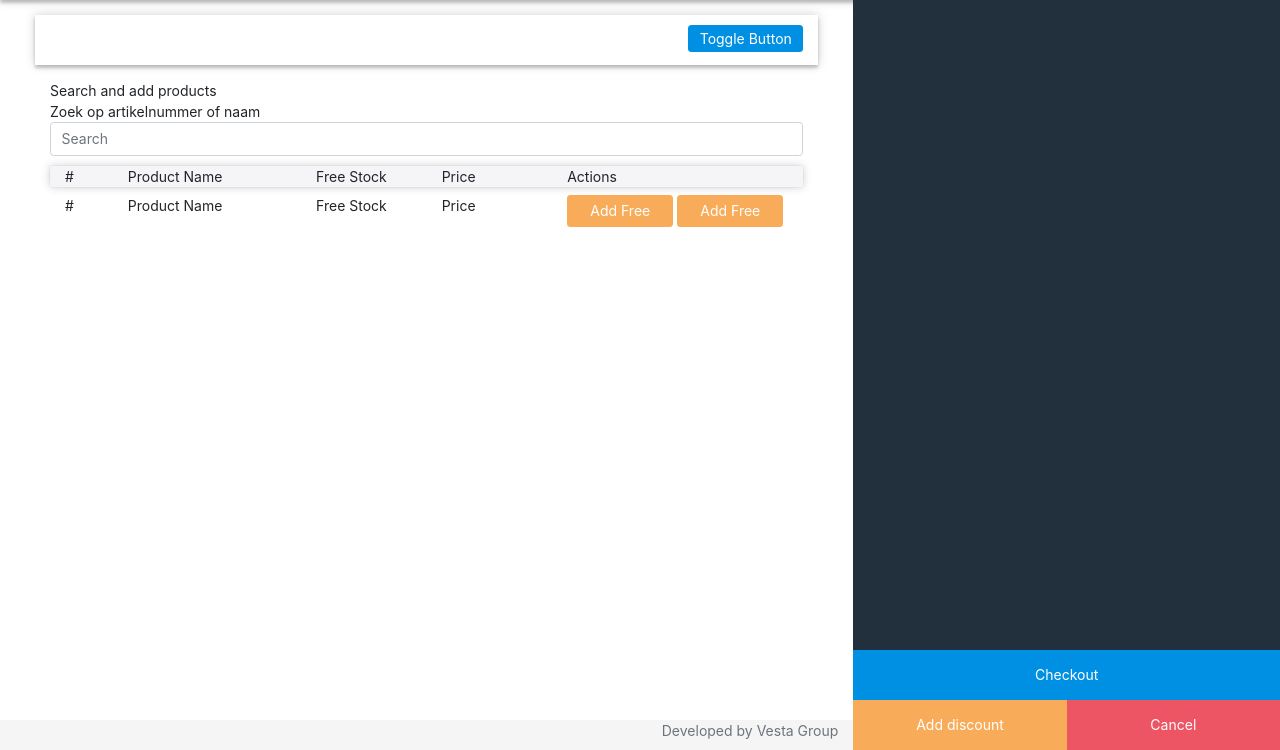
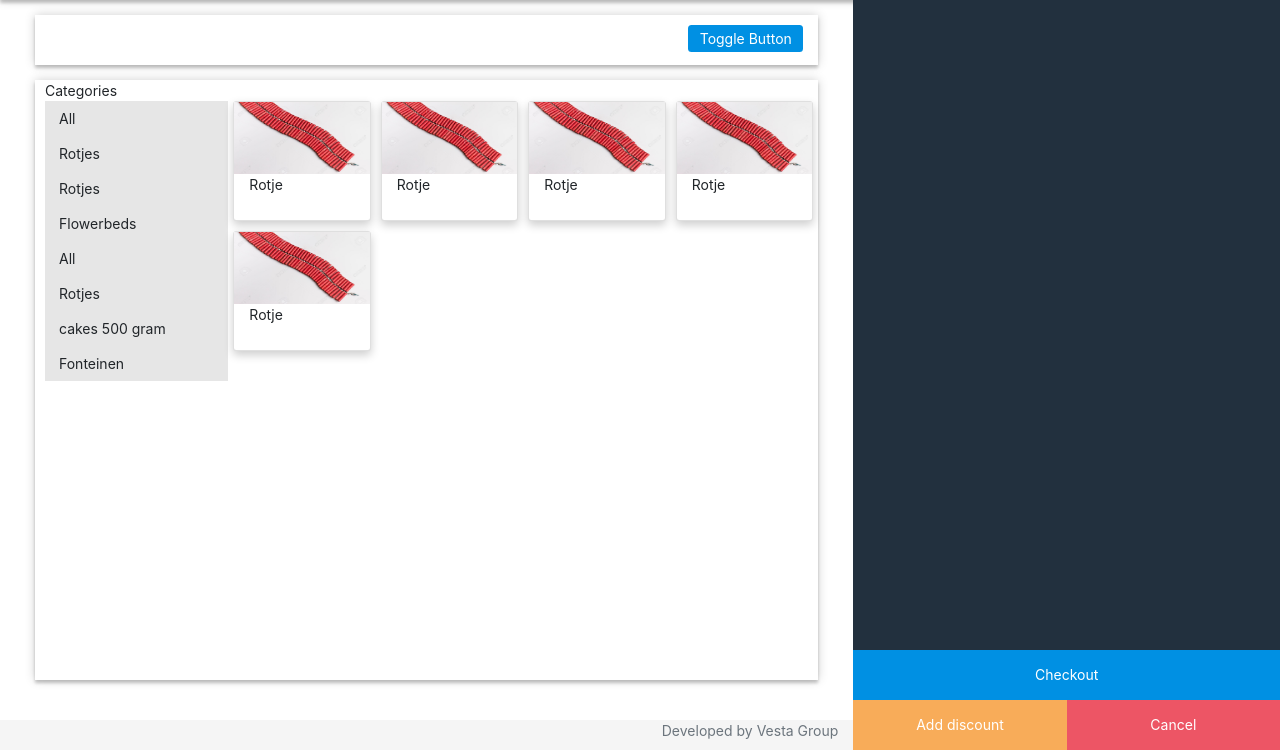
Before and after one commit to Yboeckholtz/Vesta, a PHP site: page /kassa/index.html in a window 1280 px wide. Shown: the part 50-800 px from the top of the page. Run offline with PHP 8.4, Linux system fonts and the light colour scheme.

Commit message:
toggle working and pages updated

```diff
--- a/kassa/assets/css/style.css
+++ b/kassa/assets/css/style.css
@@ -32,6 +31,17 @@
     color: white;
 
 }
+
+.shoppingSection{
+    padding-left: 50px;
+    padding-right: 50px;
+}
+
+.touchViewSection{
+    padding-left: 10px;
+    height: 80%;
+    box-shadow: 0 3px 3px 0 rgba(0, 0, 0, 0.2), 0 0px 10px 0 rgba(0, 0, 0, 0.19);
+}
 .categoriesSection {
     padding-left: 0px;
     padding-right: 10px;
@@ -39,59 +49,11 @@
 .categories{
     padding-left: 0px;
     background-color: #e6e6e6;
-
+}
+.productItems {
+    padding-left: 5px;
 
 }
-.touchViewSection{
-    padding-left: 10px;
-}
-.shoppingSection{
-    padding-left: 50px;
-    padding-right: 50px;
-}
-.checkoutBtn{
-    background-color: #0090e3;
-    text-align: center;
-    line-height: 50px;
-}
-
-.addDiscountBtn{
-    background-color:#f8ac59; height: 50px;
-    text-align: center;
-    line-height: 50px
-
-}
-
-.cancelBtn{
-    background-color: #ed5565; height: 50px;
-    text-align: center;
-    line-height: 50px
-
-}
-
-.buttonSection{
-    position: absolute;
-    bottom: 0;
-    width: 100%;
-}
-
-.cartSection{
-    background-color: #22303e;
-    height: calc(100vh - 50px);
-    color: white;
-}
-
-.footer{
-    position: absolute;
-    bottom: 0;
-    left: 0;
-    width: 100%;
-    height: 30px;
-    background-color: #f5f5f5;
-    text-align: right;
-}
-
-
 .card {
     /* Add shadows to create the "card" effect */
     box-shadow: 0 4px 10px 0 rgba(0,0,0,0.2);
@@ -105,17 +67,25 @@
 
 }
 
-.searchBar{
-    margin-bottom: 10px;
+.keyboardViewSection{
+    display: none;
+    height: 80%;
+    box-shadow: 0 3px 3px 0 rgba(0, 0, 0, 0.2), 0 0px 10px 0 rgba(0, 0, 0, 0.19);
 }
-.btn-keyboardView{
+.keyboardViewRow {
+    padding-left: 10px;
+    padding-right: 10px;
+}
+.keyboardViewButton{
     padding: 2px;
     background-color: #f8ac59;
     color: white;
     width: 48%;
     height: 4vh;
 }
-
+.searchBar{
+    margin-bottom: 10px;
+}
 .row.productTableHeader{
     box-shadow: 0 0 1px 0 rgba(0, 0, 0, 0.2), 0 0px 10px 0 rgba(0, 0, 0, 0.19);
     margin: 0px;
--- a/kassa/assets/js/myscripts.js
+++ b/kassa/assets/js/myscripts.js
@@ -0,0 +1,4 @@
+function toggle() {
+    $('.keyboardViewSection').toggle();
+    $('.touchViewSection').toggle();
+}
--- a/kassa/index.html
+++ b/kassa/index.html
@@ -4,7 +4,9 @@
     <title>PyroDesk</title>
     <link rel="stylesheet" href="https://stackpath.bootstrapcdn.com/bootstrap/4.3.1/css/bootstrap.min.css">
     <link rel="stylesheet" href="/assets/css/style.css">
-    <script src="myscripts.js"></script>
+    <script src="https://ajax.googleapis.com/ajax/libs/jquery/3.3.1/jquery.min.js"></script>
+    <script src="/assets/js/myscripts.js"></script>
+
 </head>
 <body>
 
@@ -26,76 +28,78 @@
 <!--toggle bar-->
             <div class="row">
                 <div class="col-12 toggleBar">
-                    <button class="btn toggleBtn"> Toggle Button</button>
+                    <button class="btn toggleBtn" onclick="toggle()"> Toggle Button</button>
                 </div>
             </div>
 <!--/toggle bar-->
 
-            <div class="row">
+            <div class="row touchViewSection">
 <!--shopping sector-->
                 <!-- touchView -->
                 <!-- Categories menu -->
-<!--                <div class="col-3 categoriesSection"> Categories-->
-<!--                    <div class="categories">-->
-<!--                        <a class="nav-link" >All</a>-->
-<!--                        <a class="nav-link" >Rotjes</a>-->
-<!--                        <a class="nav-link" >Rotjes</a>-->
-<!--                        <a class="nav-link" >Flowerbeds</a>-->
-<!--                        <a class="nav-link" >All</a>-->
-<!--                        <a class="nav-link" >Rotjes</a>-->
-<!--                        <a class="nav-link" >cakes 500 gram</a>-->
-<!--                        <a class="nav-link" >Fonteinen</a>-->
-<!--                    </div>-->
-<!--                </div>-->
-<!--                &lt;!&ndash; categories menu &ndash;&gt;-->
-<!--                <div class="col-9 touchViewSection">-->
-<!--                    <br>-->
-<!--                    <div class="row">-->
-<!--                        <div class="col-3 productCard">-->
-<!--                            <div class="card">-->
-<!--                                <img src="assets/images/Firecracker.jpg" alt="Avatar" style="width:100%; height: 9vh;">-->
-<!--                                <div class="container">-->
-<!--                                    <p> Rotje</p>-->
-<!--                                </div>-->
-<!--                            </div>-->
-<!--                        </div>-->
-<!--                        <div class="col-3 productCard">-->
-<!--                            <div class="card">-->
-<!--                                <img src="assets/images/Firecracker.jpg" alt="Avatar" style="width:100%; height: 9vh;">-->
-<!--                                <div class="container">-->
-<!--                                    <p> Rotje</p>-->
-<!--                                </div>-->
-<!--                            </div>-->
-<!--                        </div>-->
-<!--                        <div class="col-3 productCard">-->
-<!--                            <div class="card">-->
-<!--                                <img src="assets/images/Firecracker.jpg" alt="Avatar" style="width:100%; height: 9vh;">-->
-<!--                                <div class="container">-->
-<!--                                    <p> Rotje</p>-->
-<!--                                </div>-->
-<!--                            </div>-->
-<!--                        </div>-->
-<!--                        <div class="col-3 productCard">-->
-<!--                            <div class="card">-->
-<!--                                <img src="assets/images/Firecracker.jpg" alt="Avatar" style="width:100%; height: 9vh;">-->
-<!--                                <div class="container">-->
-<!--                                    <p> Rotje</p>-->
-<!--                                </div>-->
-<!--                            </div>-->
-<!--                        </div>-->
-<!--                        <div class="col-3 productCard">-->
-<!--                            <div class="card">-->
-<!--                                <img src="assets/images/Firecracker.jpg" alt="Avatar" style="width:100%; height: 9vh;">-->
-<!--                                <div class="container">-->
-<!--                                    <p> Rotje</p>-->
-<!--                                </div>-->
-<!--                            </div>-->
-<!--                        </div>-->
-<!--                    </div>-->
-<!--                </div>-->
+                <div class="col-3 categoriesSection"> Categories
+                    <div class="categories">
+                        <a class="nav-link" >All</a>
+                        <a class="nav-link" >Rotjes</a>
+                        <a class="nav-link" >Rotjes</a>
+                        <a class="nav-link" >Flowerbeds</a>
+                        <a class="nav-link" >All</a>
+                        <a class="nav-link" >Rotjes</a>
+                        <a class="nav-link" >cakes 500 gram</a>
+                        <a class="nav-link" >Fonteinen</a>
+                    </div>
+                </div>
+                <!-- categories menu -->
+                <div class="col-9 productItems">
+                    <br>
+                    <div class="row">
+                        <div class="col-3 productCard">
+                            <div class="card">
+                                <img src="assets/images/Firecracker.jpg" alt="Avatar" style="width:100%; height: 9vh;">
+                                <div class="container">
+                                    <p> Rotje</p>
+                                </div>
+                            </div>
+                        </div>
+                        <div class="col-3 productCard">
+                            <div class="card">
+                                <img src="assets/images/Firecracker.jpg" alt="Avatar" style="width:100%; height: 9vh;">
+                                <div class="container">
+                                    <p> Rotje</p>
+                                </div>
+                            </div>
+                        </div>
+                        <div class="col-3 productCard">
+                            <div class="card">
+                                <img src="assets/images/Firecracker.jpg" alt="Avatar" style="width:100%; height: 9vh;">
+                                <div class="container">
+                                    <p> Rotje</p>
+                                </div>
+                            </div>
+                        </div>
+                        <div class="col-3 productCard">
+                            <div class="card">
+                                <img src="assets/images/Firecracker.jpg" alt="Avatar" style="width:100%; height: 9vh;">
+                                <div class="container">
+                                    <p> Rotje</p>
+                                </div>
+                            </div>
+                        </div>
+                        <div class="col-3 productCard">
+                            <div class="card">
+                                <img src="assets/images/Firecracker.jpg" alt="Avatar" style="width:100%; height: 9vh;">
+                                <div class="container">
+                                    <p> Rotje</p>
+                                </div>
+                            </div>
+                        </div>
+                    </div>
+                </div>
+            </div>
 <!--/touchView -->
 <!--Keyboard View -->
-                <div class="container">
+                <div class="row keyboardViewSection">
+                        <div class="col-12 keyboardViewRow">
                             Search and add products <br>
                             Zoek op artikelnummer of naam
                             <input class="form-control searchBar" type="text" placeholder="Search" aria-label="Search">
@@ -112,14 +116,15 @@
                                 <div class="col-2 tableItem">Free Stock</div>
                                 <div class="col-2 tableItem">Price</div>
                                 <div class="col-4 tableItem">
-                            <button type="button" class="btn btn-keyboardView">Add Free</button>
-                            <button type="button" class="btn btn-keyboardView">Add Free</button>
+                                    <button type="button" class="btn keyboardViewButton">Add Free</button>
+                                    <button type="button" class="btn keyboardViewButton">Add Free</button>
+                                </div>
                             </div>
                         </div>
                 </div>
                     <!--/Keyboard View -->
 
-            </div>
+
             <div class="footer">
                 <div class="container">
                     <p class="text-muted"> Developed by Vesta Group</p>
@@ -151,6 +156,5 @@
 
 
 </div>
-
 </body>
 </html>
```
Also changed, not shown: other parts of kassa/assets/css/style.css (+36 -1 lines). Lines whose indentation alone changed are shown as unchanged.
